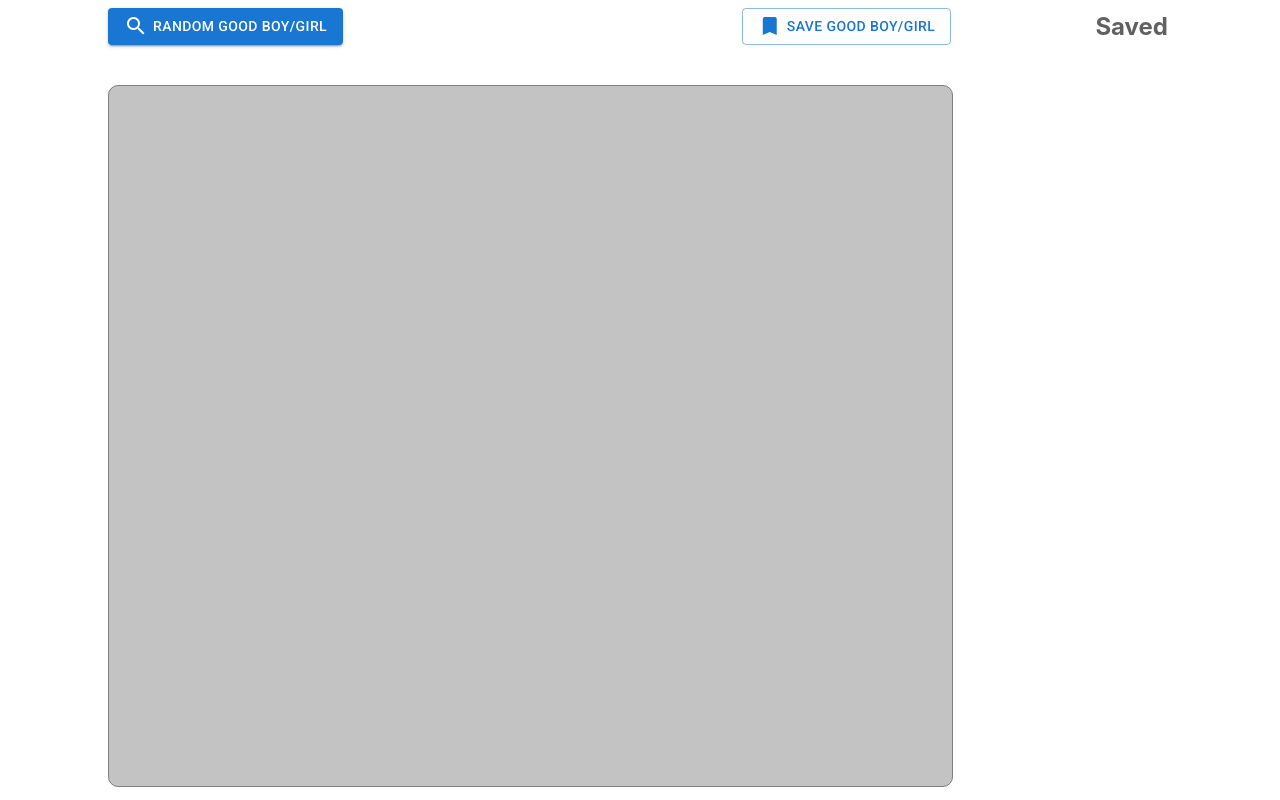
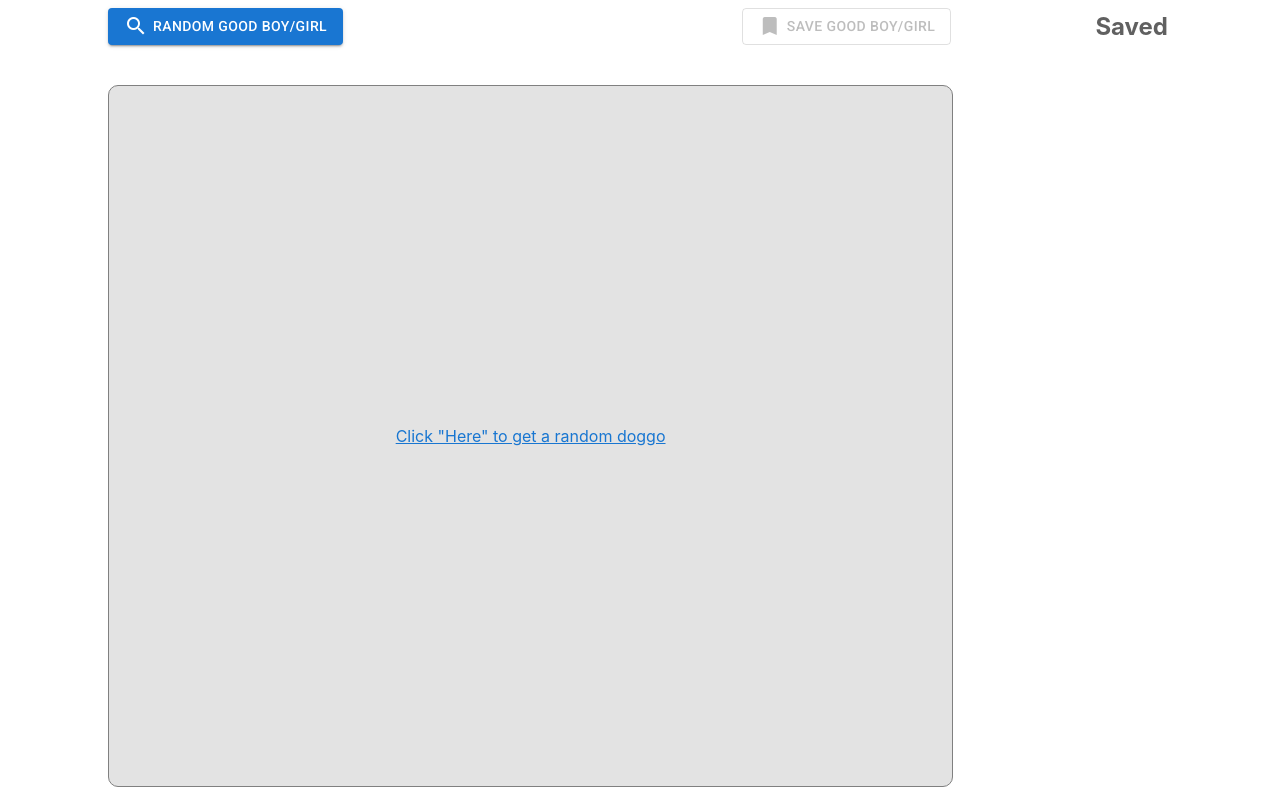
Before and after one commit to sagunji/dog-zone, a React (Create React App) app: page / in a window 1280 px wide. Built offline with nearby package versions, Linux system fonts and the light colour scheme.

Commit message:
Add empty state & disabled state

```diff
--- a/src/pages/randomDog/ImageContainer.tsx
+++ b/src/pages/randomDog/ImageContainer.tsx
@@ -1,9 +1,11 @@
+import { Icon } from "@mui/material";
 import { styled } from "@mui/system";
 import { useState } from "react";
 
 interface IImageContainer {
   imageUrl: string;
   alt?: string;
+  handleNewDog: () => void;
 }
 
 const Container = styled("div")`
@@ -11,7 +13,15 @@ const Container = styled("div")`
   width: 100%;
   border: 1px solid grey;
   border-radius: 10px;
-  background-color: #c3c3c3;
+  background-color: #e3e3e3;
+  display: flex;
+`;
+
+const EmptyMessage = styled("div")`
+  margin: auto;
+  color: #1876d1;
+  text-decoration: underline;
+  cursor: pointer;
 `;
 
 const Image = styled("img")`
@@ -24,9 +34,18 @@ const Image = styled("img")`
 const ImageContainer: React.FC<IImageContainer> = ({
   imageUrl,
   alt = "Dog",
+  handleNewDog,
 }) => {
   return (
-    <Container>{imageUrl && <Image src={imageUrl} alt={alt} />}</Container>
+    <Container>
+      {imageUrl ? (
+        <Image src={imageUrl} alt={alt} />
+      ) : (
+        <EmptyMessage onClick={handleNewDog}>
+          Click "Here" to get a random doggo
+        </EmptyMessage>
+      )}
+    </Container>
   );
 };
 
--- a/src/pages/randomDog/RandomDog.tsx
+++ b/src/pages/randomDog/RandomDog.tsx
@@ -10,19 +10,15 @@ import useSave from "../../context/useSave";
 
 const RandomDog = () => {
   const [randomDog, setRandomDog] = useState<string>("");
-  const [isLoading, setIsLoading] = useState<boolean>(false);
 
   const { onSave } = useSave();
 
   const handleNewDog = async () => {
     try {
-      setIsLoading(true);
       const dog = await fetchRandomDog();
       setRandomDog(dog.message);
     } catch (e) {
       console.log(e);
-    } finally {
-      setIsLoading(false);
     }
   };
 
@@ -45,9 +41,10 @@ const RandomDog = () => {
           onClick={() => onSave(randomDog)}
           label={"Save Good Boy/Girl"}
           variant={"outlined"}
+          disabled={!randomDog}
         />
       </ButtonGroup>
-      <ImageContainer imageUrl={randomDog} />
+      <ImageContainer imageUrl={randomDog} handleNewDog={handleNewDog} />
     </Box>
   );
 };
```
